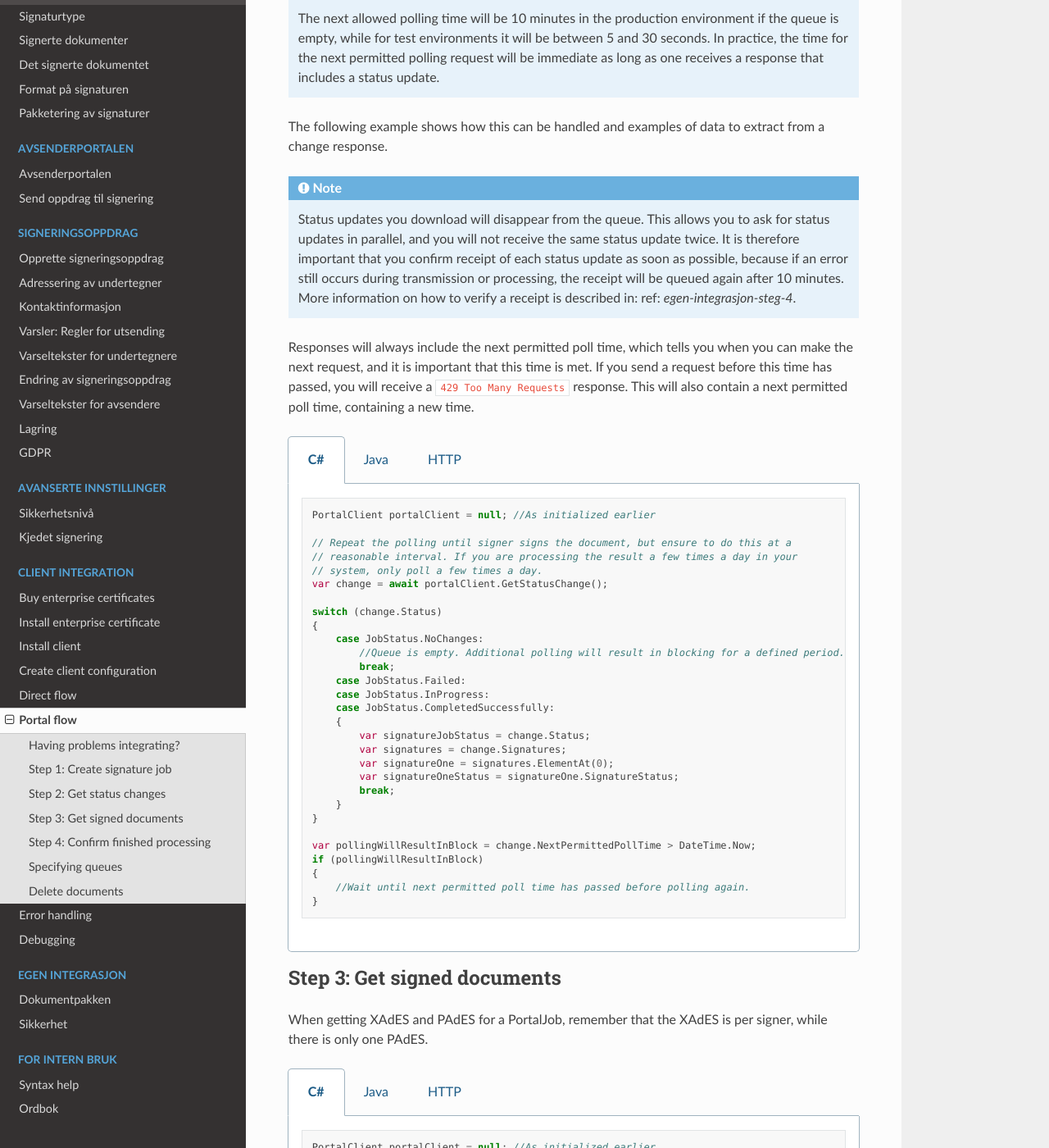
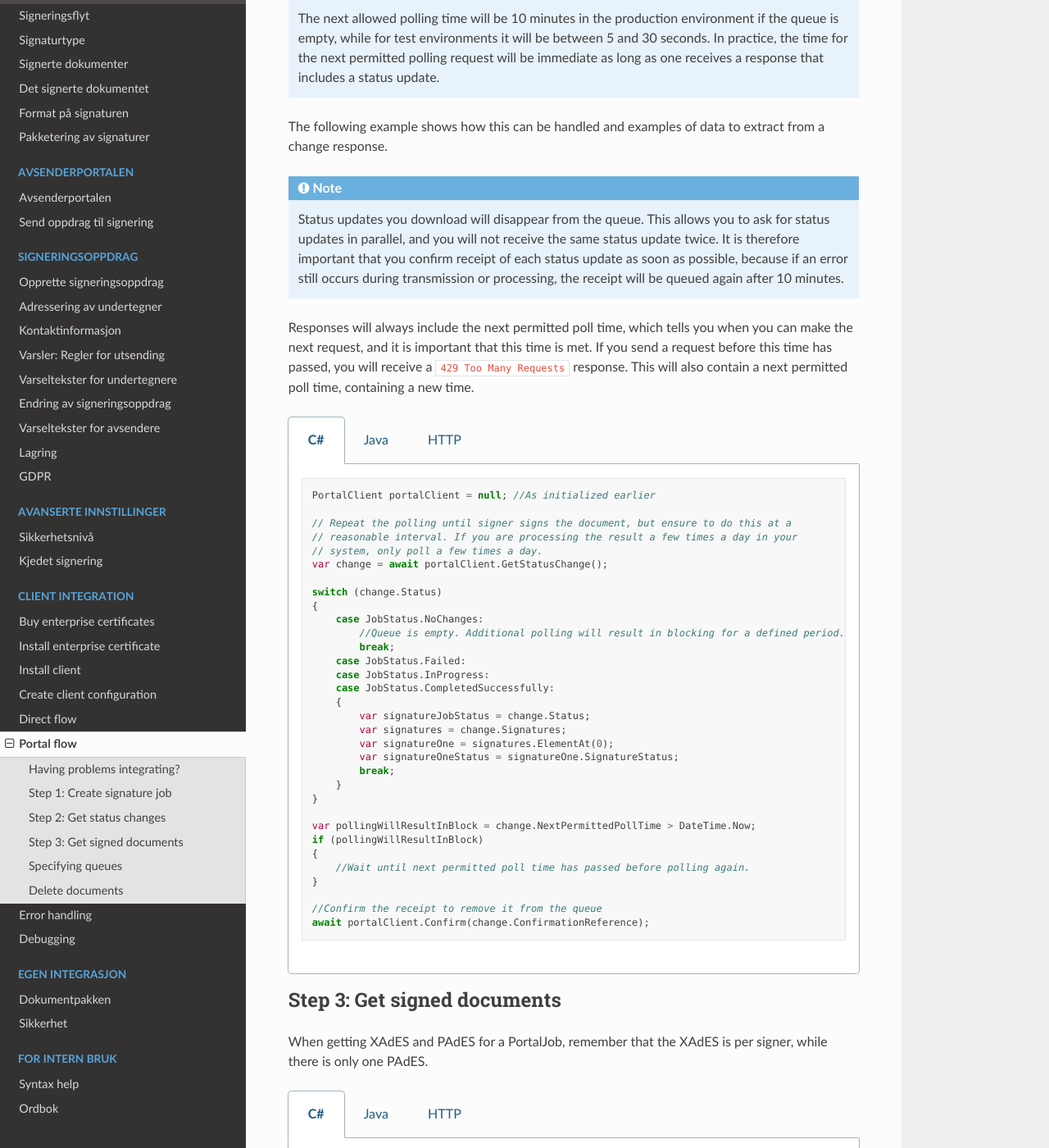
Before and after one commit to ramonarellano/signering-docs, a Sphinx documentation site: the page built from source/client-integration/portal-flow.rst, in a window 1280 px wide and 1400 px high, scrolled down 4537 px. Shown: the whole window at 82% size. Built offline with Sphinx 7.4.7 and the Read the Docs theme 2.0.0, drawn with Linux system fonts in a browser that asks for light colours; pages that are not in the unit, such as notebooks, are missing from menus; some of the changed lines change nothing that is shown; some of the changed text lies outside the part shown.

Commit message:
Flytter confirm-eksempel til polling

```diff
--- a/source/client-integration/portal-flow.rst
+++ b/source/client-integration/portal-flow.rst
@@ -362,7 +362,7 @@
 The following example shows how this can be handled and examples of data to extract from a change response.
 
 ..  NOTE::
-    Status updates you download will disappear from the queue. This allows you to ask for status updates in parallel, and you will not receive the same status update twice. It is therefore important that you confirm receipt of each status update as soon as possible, because if an error still occurs during transmission or processing, the receipt will be queued again after 10 minutes. More information on how to verify a receipt is described in: ref: `egen-integrasjon-steg-4`.
+    Status updates you download will disappear from the queue. This allows you to ask for status updates in parallel, and you will not receive the same status update twice. It is therefore important that you confirm receipt of each status update as soon as possible, because if an error still occurs during transmission or processing, the receipt will be queued again after 10 minutes.
 
 Responses will always include the next permitted poll time, which tells you when you can make the next request, and it is important that this time is met. If you send a request before this time has passed, you will receive a ``429 Too Many Requests`` response. This will also contain a next permitted poll time, containing a new time.
 
@@ -401,6 +401,9 @@
             {
                 //Wait until next permitted poll time has passed before polling again.
             }
+
+            //Confirm the receipt to remove it from the queue
+            await portalClient.Confirm(change.ConfirmationReference);
 
     ..  group-tab:: Java
 
@@ -446,6 +449,9 @@
             </portal-signature-job-status-change-response>
 
         The ``X-Next-permitted-poll-time`` header will give the next permitted poll time in each response.
+
+        Finally, make a ``HTTP POST`` request to the ``confirmation-url`` to confirm that you have successfully retrieved the status change. If it is the last update and the job is completed successfully and :ref:`langtidslagring` is used, this will mark the assignment as completed and stored. Otherwise, the assignment will be deleted from the signing portal.
+
 
 Step 3: Get signed documents
 ==============================
@@ -498,27 +504,6 @@
         The response in the previous step contains the links ``xades-url`` and ``pades-url``. These you can do a `` HTTP GET '' on to download the signed document in the two formats. For more information on the format of the signed document, see: ref: `signerte-dokumenter`.
 
         You download the XAdES file per signer, while the PAdES file is downloaded across all signers. This will include signing information for all signers who have so far signed the job. In most cases, it is not necessary to download the PAdES until all signers have the status ``SIGNED``.
-
-Step 4: Confirm finished processing
-=====================================
-
-..  tabs::
-
-    ..  group-tab:: C#
-
-        ..  code-block:: c#
-
-            //This functionality exists in C#, but the example has not been generated yet.
-
-    ..  group-tab:: Java
-
-        ..  code-block:: java
-
-            //This functionality exists in Java, but the example has not been generated yet.
-
-    ..  group-tab:: HTTP
-
-        Finally, make a ``HTTP POST`` request to the ``confirmation-url`` to confirm that you have completed the job. If :ref:`langtidslagring` is used, this will mark the assignment as completed and stored. Otherwise, the assignment will be deleted from the signing portal.
 
 Specifying queues
 ===================
```
